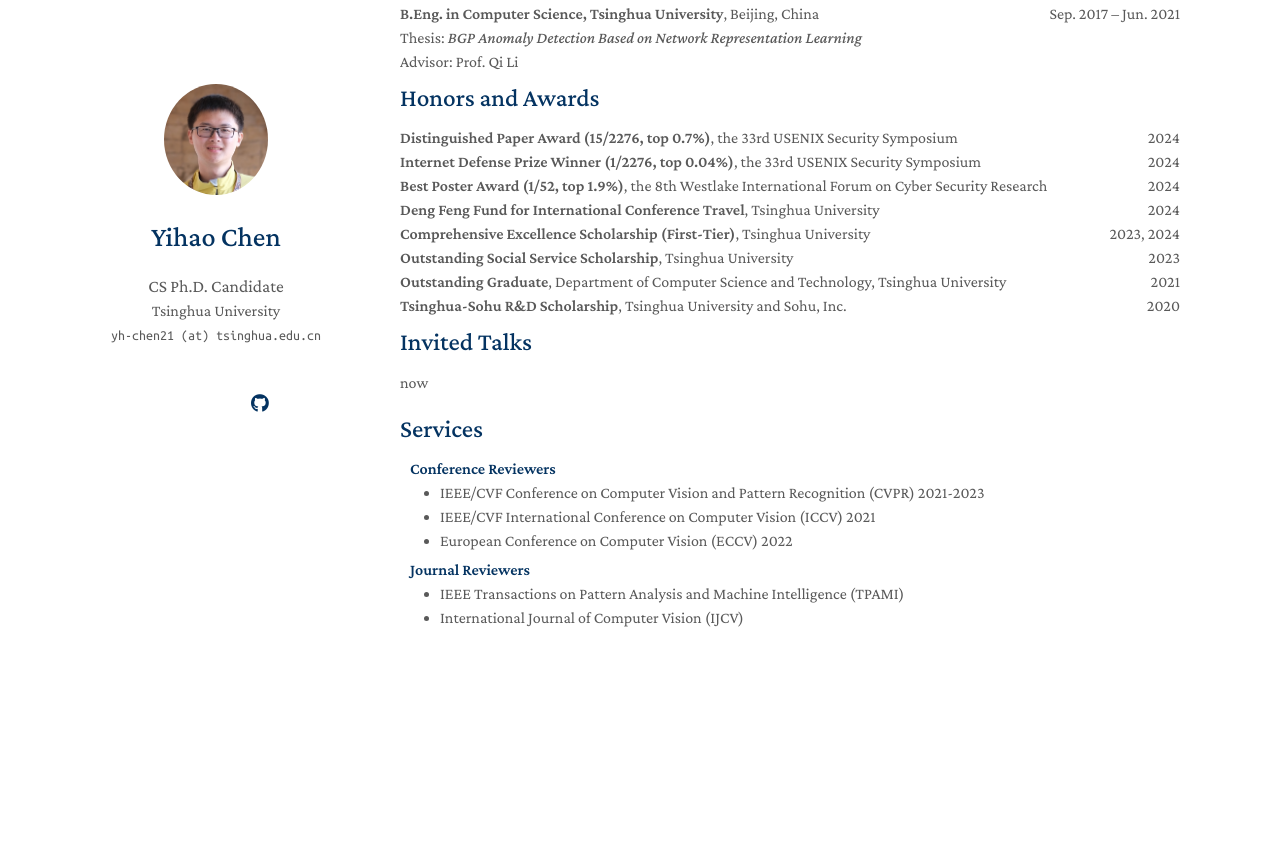
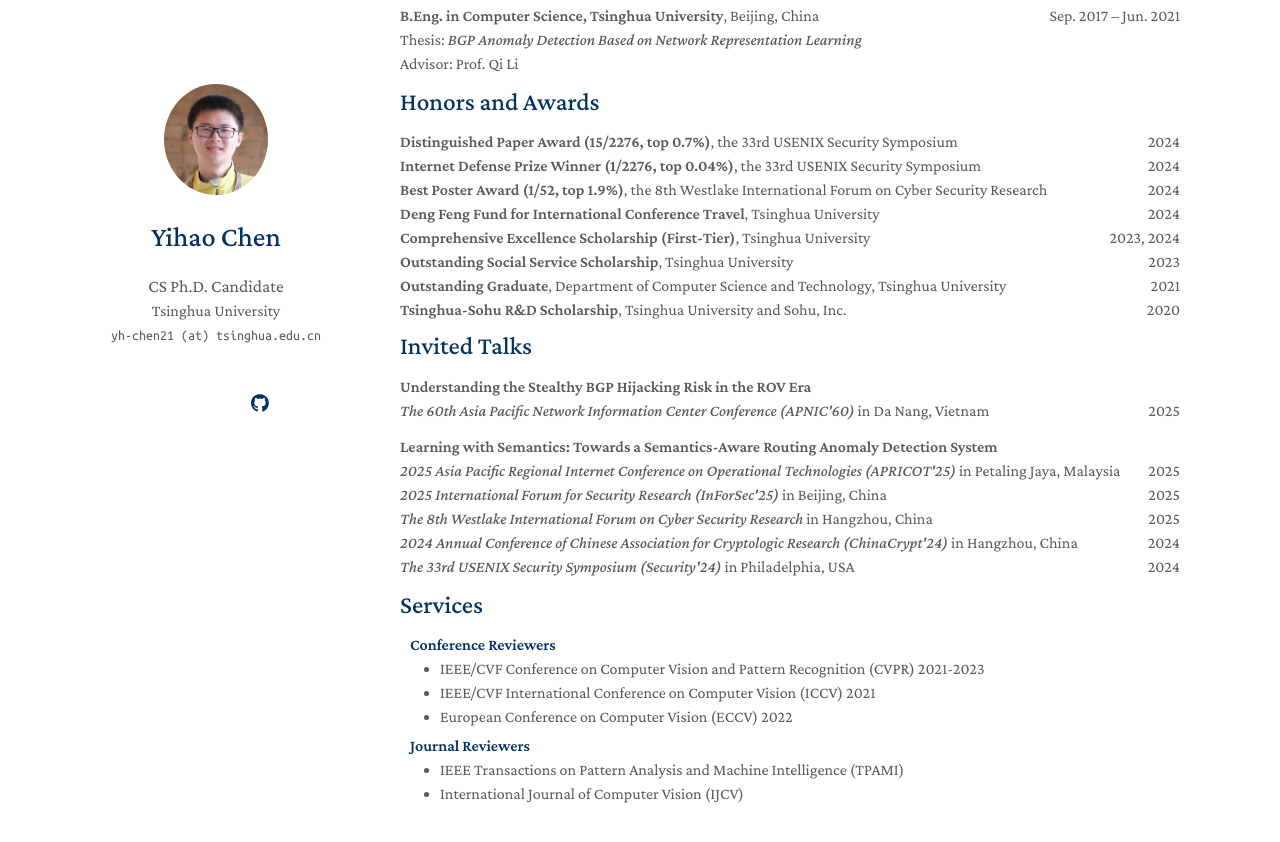
Before and after one commit to PorcupineAndrew/homepage, a Jekyll site: the page built from index.md, in a window 1280 px wide and 900 px high, scrolled down 1946 px. Shown: the top 842 px of the window. Built offline with Jekyll 4.4.1, drawn with Linux system fonts in a browser that asks for light colours; a style sheet for code colours, icons or effects is not loaded; our own code applies the rules of GitHub Pages for plain Markdown files; before the commit the page ends 2670 px from its top, so only the background shows below that.

Commit message:
update about me

```diff
--- a/_includes/education.md
+++ b/_includes/education.md
@@ -1,6 +1,6 @@
 ## Education
 
-<div style="margin-bottom: 10px;">
+<div style="margin-bottom: 12px;">
   <div style="margin: 0; display: flex; justify-content: space-between; align-items: center;">
       <span><b>Ph.D. in Computer Science, Tsinghua University</b>, Beijing, China</span>
       <span>Sep. 2021 &ndash; present</span>
@@ -9,7 +9,7 @@
   <p style="margin-bottom: 0;">Co-advisors: Prof. Jianping Wu and Prof. Qi Li</p>
 </div>
 
-<div style="margin-bottom: 10px;">
+<div style="margin-bottom: 12px;">
   <div style="margin: 0; display: flex; justify-content: space-between; align-items: center;">
       <span><b>B.Eng. in Computer Science, Tsinghua University</b>, Beijing, China</span>
       <span>Sep. 2017 &ndash; Jun. 2021</span>
--- a/_includes/invited_talks.md
+++ b/_includes/invited_talks.md
@@ -1,3 +1,33 @@
 ## Invited Talks
 
-now
+<div style="margin-bottom: 12px;">
+  <p style="margin-bottom: 0;"><b>Understanding the Stealthy BGP Hijacking Risk in the ROV Era</b></p>
+  <div style="margin: 0; display: flex; justify-content: space-between; align-items: center;">
+      <span><i>The 60th Asia Pacific Network Information Center Conference (APNIC'60)</i> in Da Nang, Vietnam</span>
+      <span>2025</span>
+  </div>
+</div>
+
+<div style="margin-bottom: 12px;">
+  <p style="margin-bottom: 0;"><b>Learning with Semantics: Towards a Semantics-Aware Routing Anomaly Detection System</b></p>
+  <div style="margin: 0; display: flex; justify-content: space-between; align-items: center;">
+      <span><i>2025 Asia Pacific Regional Internet Conference on Operational Technologies (APRICOT'25)</i> in Petaling Jaya, Malaysia</span>
+      <span>2025</span>
+  </div>
+  <div style="margin: 0; display: flex; justify-content: space-between; align-items: center;">
+      <span><i>2025 International Forum for Security Research (InForSec'25)</i> in Beijing, China</span>
+      <span>2025</span>
+  </div>
+  <div style="margin: 0; display: flex; justify-content: space-between; align-items: center;">
+      <span><i>The 8th Westlake International Forum on Cyber Security Research</i> in Hangzhou, China</span>
+      <span>2025</span>
+  </div>
+  <div style="margin: 0; display: flex; justify-content: space-between; align-items: center;">
+      <span><i>2024 Annual Conference of Chinese Association for Cryptologic Research (ChinaCrypt'24)</i> in Hangzhou, China</span>
+      <span>2024</span>
+  </div>
+  <div style="margin: 0; display: flex; justify-content: space-between; align-items: center;">
+      <span><i>The 33rd USENIX Security Symposium (Security'24)</i> in Philadelphia, USA</span>
+      <span>2024</span>
+  </div>
+</div>
```
